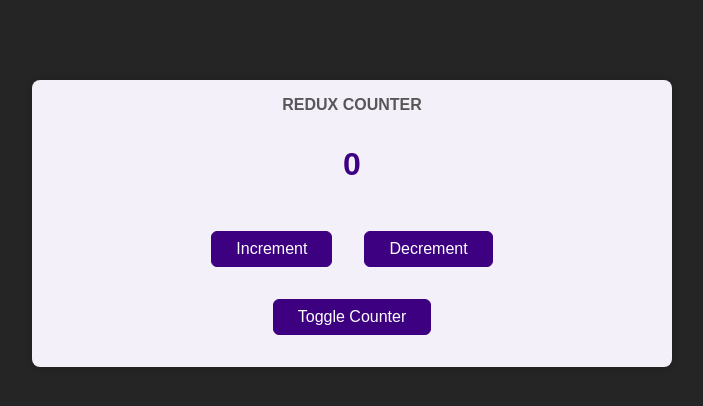
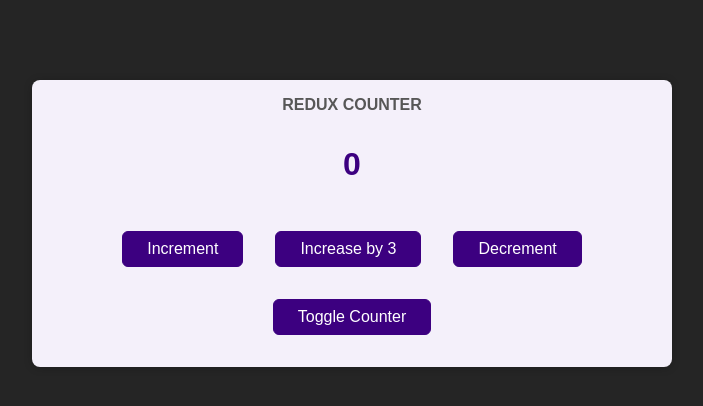
Before and after one commit to Yasser-Shehab/Redux-With-React, a React (Create React App) app: page / in a window 1280 px wide. Shown: the top 406 px of the page, without its empty margins (288-991 px from the left). Built offline with nearby package versions, Linux system fonts and the light colour scheme.

Commit message:
Added action payload to increase amount

```diff
--- a/src/components/Counter.js
+++ b/src/components/Counter.js
@@ -8,11 +8,18 @@ const Counter = () => {
   const incrementHandler = () => {
     dispatch({ type: "increment" });
   };
+
+  const increaseHandler = (amount) => {
+    dispatch({ type: "increase", amount });
+  };
+
   const decrementHandler = () => {
     dispatch({ type: "decrement" });
   };
 
   const toggleCounterHandler = () => {};
+
+  const increaseValue = 3;
 
   return (
     <main className={classes.counter}>
@@ -20,6 +27,9 @@ const Counter = () => {
       <div className={classes.value}>{counter}</div>
       <div>
         <button onClick={incrementHandler}>Increment</button>
+        <button onClick={increaseHandler.bind(null, increaseValue)}>
+          Increase by {increaseValue}
+        </button>
         <button onClick={decrementHandler}>Decrement</button>
       </div>
       <button onClick={toggleCounterHandler}>Toggle Counter</button>
--- a/src/store/index.js
+++ b/src/store/index.js
@@ -4,6 +4,12 @@ const counterReducer = (state = { counter: 0 }, action) => {
   if (action.type === "increment") {
     return {
       counter: state.counter + 1,
+    };
+  }
+
+  if (action.type === "increase") {
+    return {
+      counter: state.counter + action.amount,
     };
   }
 
```
